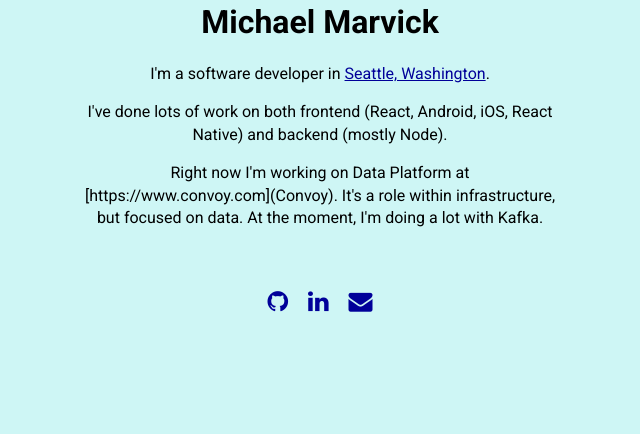
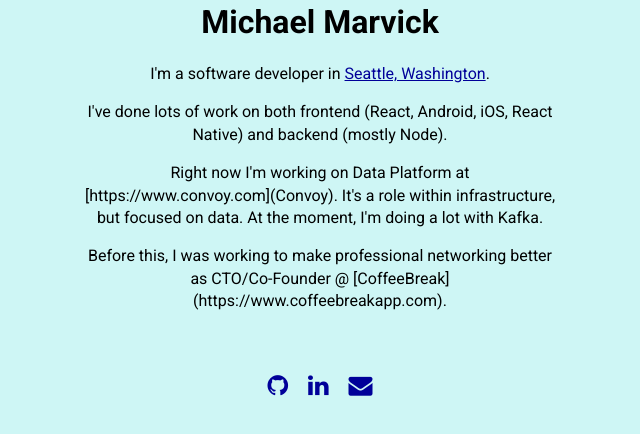
Before and after one commit to mmarvick/personal-site, a plain HTML site: page index.html in a window 1280 px wide. Shown: the part 362-796 px from the top of the page, without its empty margins (320-960 px from the left). Drawn offline with Linux system fonts and the light colour scheme.

Commit message:
Update index.html

```diff
--- a/index.html
+++ b/index.html
@@ -19,6 +19,9 @@
       <p>
         Right now I'm working on Data Platform at [https://www.convoy.com](Convoy). It's a role within infrastructure, but focused on data. At the moment, I'm doing a lot with Kafka.
       </p>
+      <p>
+        Before this, I was working to make professional networking better as CTO/Co-Founder @ [CoffeeBreak](https://www.coffeebreakapp.com).
+      </p>
 
       <footer>
         <a href="//www.github.com/mmarvick">
```
